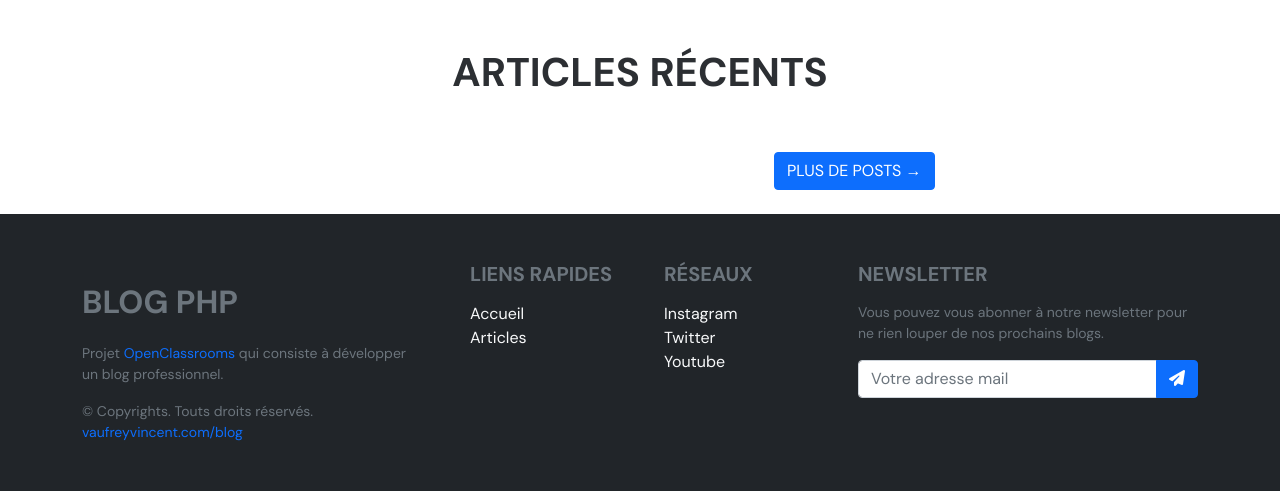
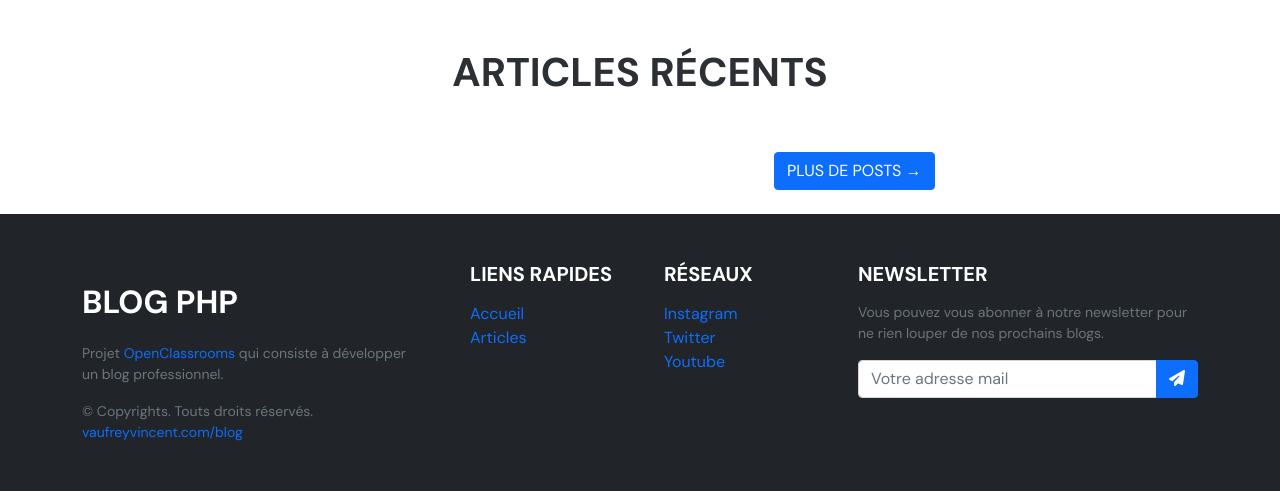
Before and after one commit to vince614/blog-php, a PHP site: page / in a window 1280 px wide. Shown: the part 400-891 px from the top of the page. Run offline with PHP 8.4, Linux system fonts and the light colour scheme; data that the repository does not hold is empty; some libraries are stand-ins or nearby versions.

Commit message:
Update footer style

```diff
--- a/App/Views/Blocks/footer.phtml
+++ b/App/Views/Blocks/footer.phtml
@@ -8,7 +8,7 @@ use App\App;
     <div class="container py-4">
         <div class="row gy-4 gx-5">
             <div class="col-lg-4 col-md-6">
-                <h5 class="h1 text-muted uppercase fw-bolder">Blog php</h5>
+                <h5 class="h1 text-white uppercase fw-bolder">Blog php</h5>
                 <p class="small text-muted">Projet <a class="text-primary" href="https://openclassrooms.com/">OpenClassrooms</a>
                     qui consiste à développer un blog professionnel.</p>
                 <p class="small text-muted mb-0">&copy; Copyrights. Touts droits réservés. <a class="text-primary"
@@ -16,22 +16,22 @@ use App\App;
                 </p>
             </div>
             <div class="col-lg-2 col-md-6">
-                <h5 class="mb-3 text-muted uppercase fw-bolder">Liens rapides</h5>
+                <h5 class="mb-3 text-white uppercase fw-bolder">Liens rapides</h5>
                 <ul class="list-unstyled text-muted">
-                    <li><a class="link-light" href="<?= App::getHost() ?>">Accueil</a></li>
-                    <li><a class="link-light" href="<?= App::getHost() ?>/blog">Articles</a></li>
+                    <li><a class="link-primary" href="<?= App::getHost() ?>">Accueil</a></li>
+                    <li><a class="link-primary" href="<?= App::getHost() ?>/blog">Articles</a></li>
                 </ul>
             </div>
             <div class="col-lg-2 col-md-6">
-                <h5 class="text-muted uppercase fw-bolder mb-3">Réseaux</h5>
+                <h5 class="text-white uppercase fw-bolder mb-3">Réseaux</h5>
                 <ul class="list-unstyled">
-                    <li><a class="link-light" href="#">Instagram</a></li>
-                    <li><a class="link-light" href="#">Twitter</a></li>
-                    <li><a class="link-light href="#">Youtube</a></li>
+                    <li><a class="link-primary" href="#">Instagram</a></li>
+                    <li><a class="link-primary" href="#">Twitter</a></li>
+                    <li><a class="link-primary" href="#">Youtube</a></li>
                 </ul>
             </div>
             <div class="col-lg-4 col-md-6">
-                <h5 class="text-muted uppercase fw-bolder mb-3">Newsletter</h5>
+                <h5 class="text-white uppercase fw-bolder mb-3">Newsletter</h5>
                 <p class="small text-muted">Vous pouvez vous abonner à notre newsletter pour ne rien louper de nos
                     prochains blogs.</p>
                 <form action="#">
--- a/App/Views/blog/new.phtml
+++ b/App/Views/blog/new.phtml
@@ -7,7 +7,7 @@ $blogController = $this->class;
 $article = $blogController->article;
 
 ?>
-<div class="container d-flex justify-content-center align-items-center flex-column p-5">
+<div class="container d-flex justify-content-center align-items-center flex-column p-5 my-5">
     <?php if ($blogController->editMode): ?>
         <h2 class="uppercase fw-bolder">Modifier votre article</h2>
     <?php else: ?>
```
